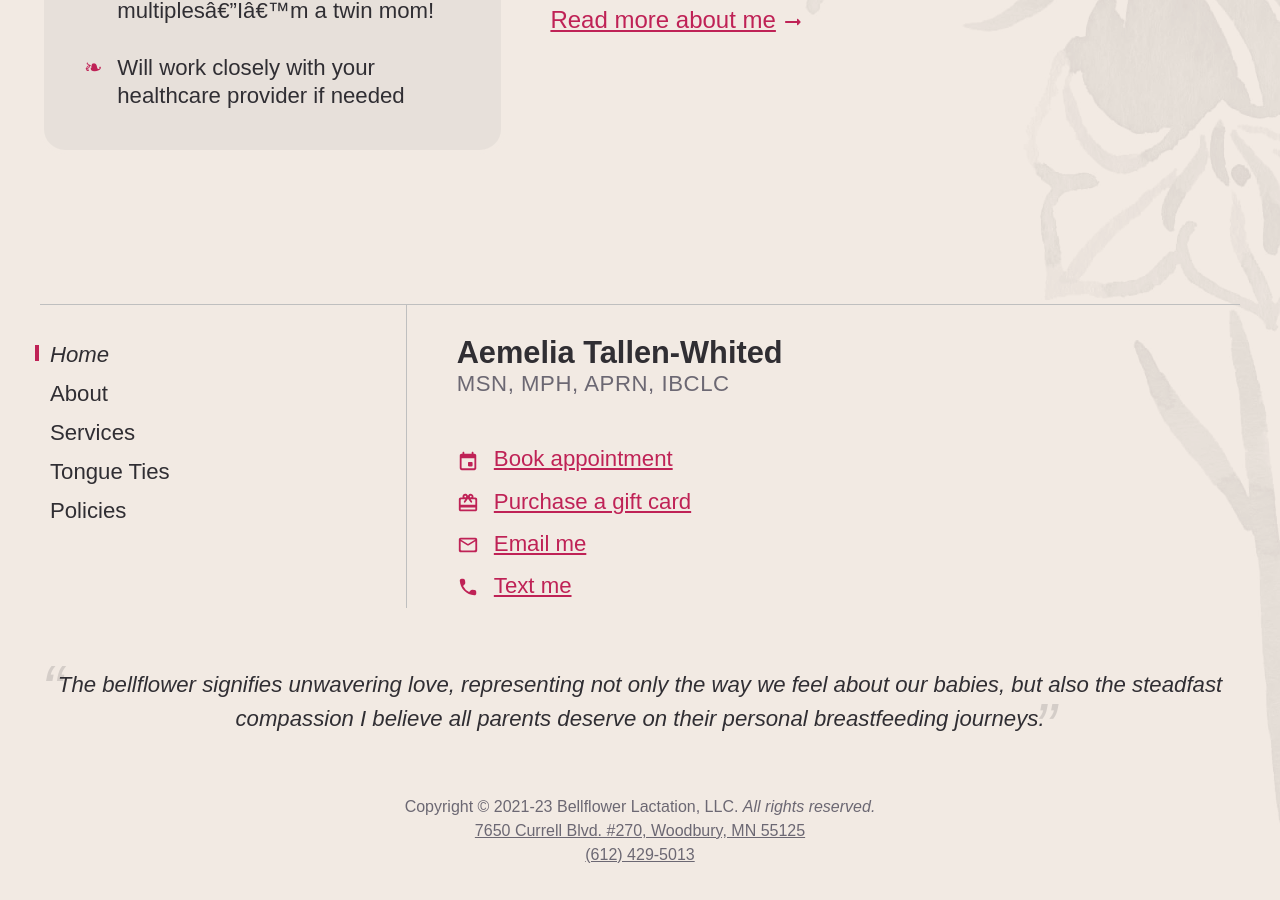
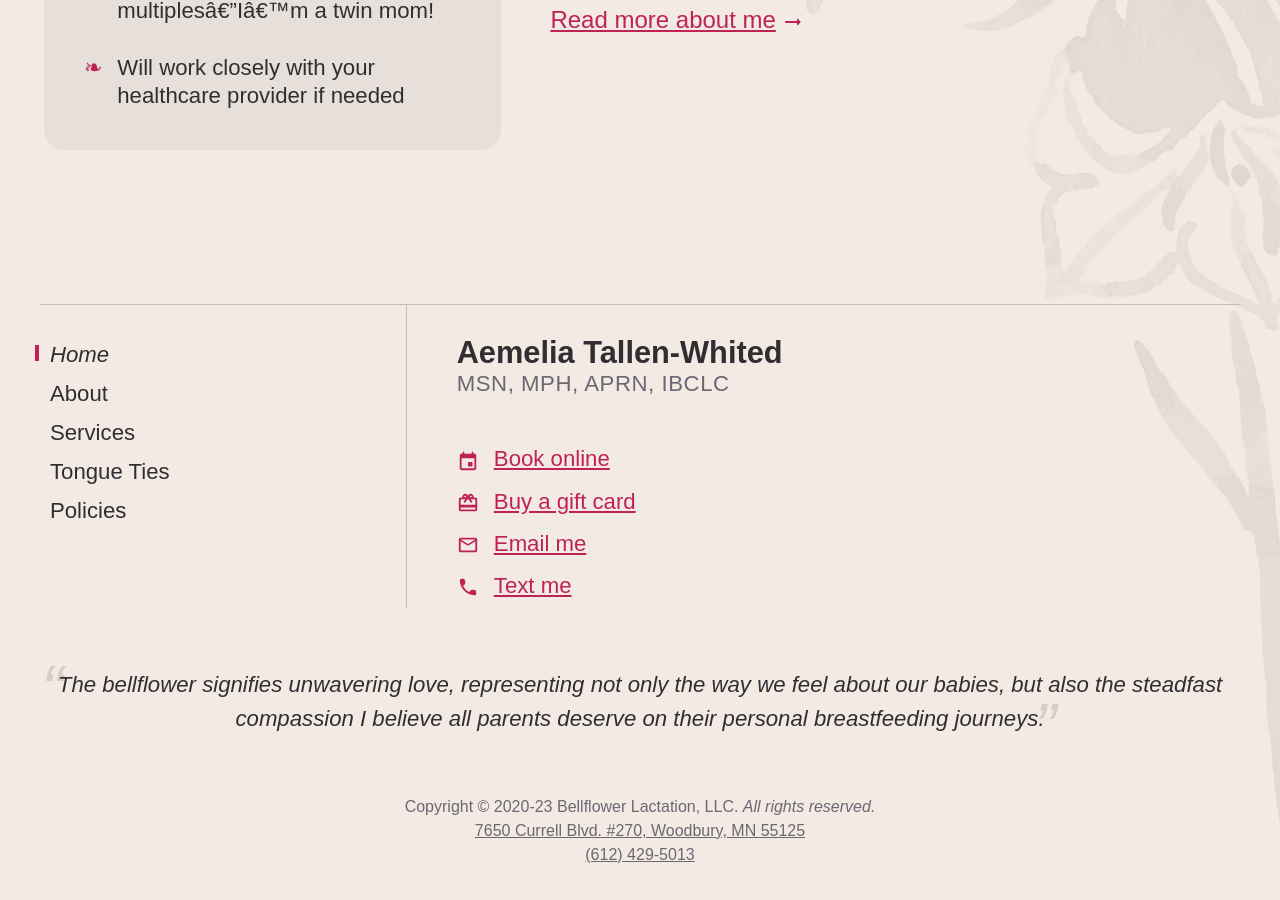
Before and after one commit to bellflowerlactation/bellflower, a Jekyll site: the page built from index.html, in a window 1280 px wide and 900 px high, scrolled down 1832 px. Built offline with Jekyll 4.4.1, drawn with Linux system fonts in a browser that asks for light colours; some web fonts are replaced.

Commit message:
Tweak footer copy

```diff
--- a/_includes/footer.html
+++ b/_includes/footer.html
@@ -8,10 +8,10 @@
                 <span class="contact u-d:n u-pt-d:b" aria-hidden="true">(612) 429-5013</span>
             </li>
             <li class="link-item u-pt-d:n">
-                <a class="u-ib:event" href="https://bellflower.intakeq.com/booking">Book appointment</a>
+                <a class="u-ib:event" href="https://bellflower.intakeq.com/booking">Book online</a>
             </li>
             <li class="link-item u-pt-d:n">
-                <a class="u-ib:card" href="https://squareup.com/gift/ML5R1SSZJNDAH/order">Purchase a gift card</a>
+                <a class="u-ib:card" href="https://squareup.com/gift/ML5R1SSZJNDAH/order">Buy a gift card</a>
             </li>
             <li class="link-item u-pt-d:n">
                 <a class="u-ib:mail" href="mailto:aemelia@bellflowerlactation.com">Email me</a>
@@ -28,7 +28,7 @@
         <span class="last-word u-p:r u-ws:nw">journeys.</span>
     </blockquote>
     <p class="copyright u-gc:1/13 u-mt:0 u-ta:c">
-        <small>Copyright &copy; 2021-23 Bellflower Lactation, LLC.<wbr> <em class="u-ws:nw">All rights reserved.</em></small>
+        <small>Copyright &copy; 2020-23 Bellflower Lactation, LLC.<wbr> <em class="u-ws:nw">All rights reserved.</em></small>
         <small><a href="https://goo.gl/maps/8tUqmmjQfJAwfTzp8">7650 Currell Blvd. #270, Woodbury, MN 55125</a></small>
         <small><a href="tel:+16124295013">(612) 429-5013</a></small>
     </p>
```
